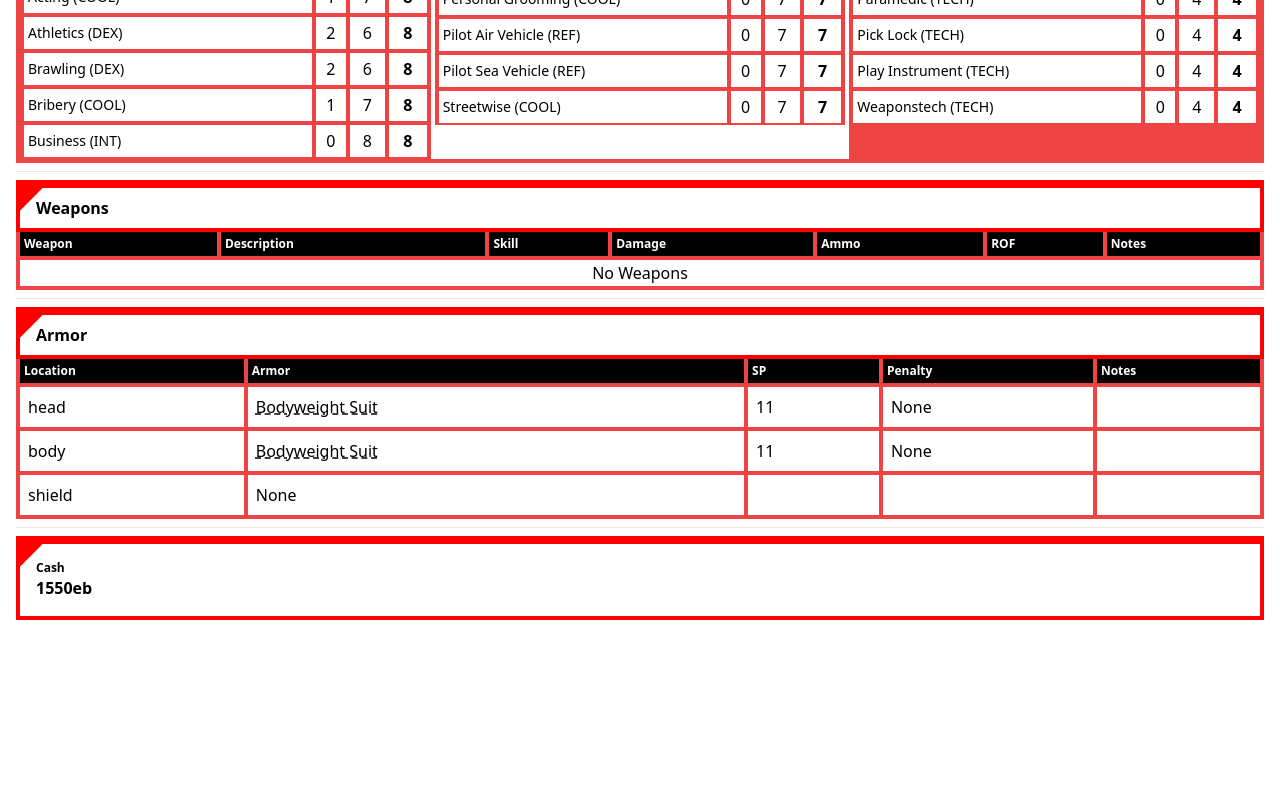
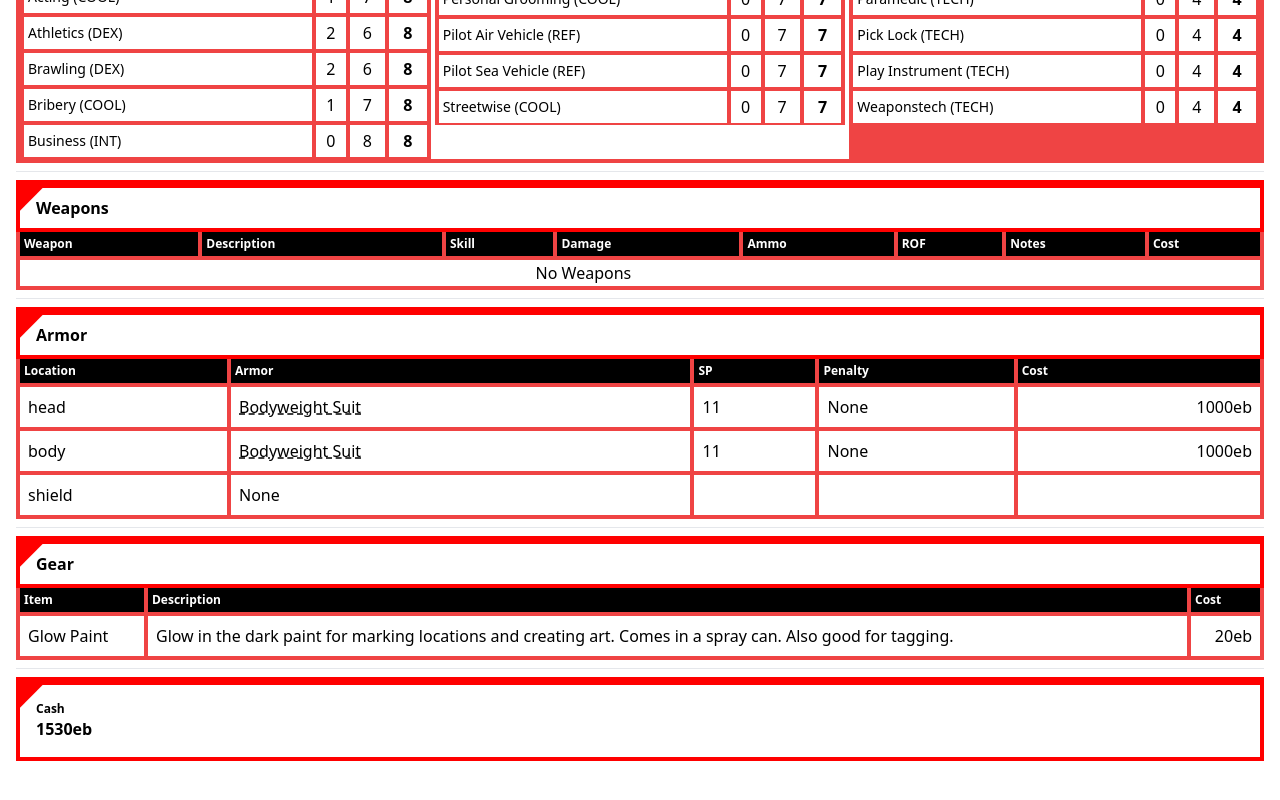
Before and after one commit to benabus/cyberpunk_red_chargen_v2, a Vue app: page / in a window 1280 px wide. Shown: the part 1058-1858 px from the top of the page. Before the commit the page ends 1766 px from the top, so only its background shows below. Built offline with nearby package versions, Linux system fonts and the light colour scheme; the HTML template or start-up script is replaced by a standard one.

Commit message:
Gets random gear.

```diff
--- a/src/classes/Character.ts
+++ b/src/classes/Character.ts
@@ -8,10 +8,11 @@ import {
     MeleeWeapons,
     RangedWeapons,
     WeaponAttachments,
-    ArmorList
+    ArmorList,
+    Gear
 } from "@/data";
 import { Skill, Weapon, Lifepath } from ".";
-import type { Armor } from "@/types";
+import type { Armor, GearItem } from "@/types";
 import { random_key } from "@/utilities";
 
 const Stat_Points: Record<string, number> = {
@@ -50,7 +51,7 @@ export class Character {
         shield: "None"
     }
     weapons: Weapon[] = []
-    gear: string[] = []
+    gear: GearItem[] = []
     housing: string = ""
     rent: number = 0
     lifestyle: string = ""
@@ -80,21 +81,10 @@ export class Character {
         for (const skill of SkillList) {
             this.skills[skill.getKey()] = skill;
         }
-        // const weapon = this.getRandomWeapon(["ranged"]);
-        // this.cash = this.cash - weapon.cost;
-        // this.weapons.push(weapon);
 
-        // this.weapons.push(this.getRandomWpeapon(["ranged"]));
-        // this.weapons.push(this.getRandomWeapon(["ranged"]));
-        // this.weapons.push(RangedWeapons[5])
-        // let attachment = WeaponAttachments["drum_magazine"];
-        // try {
-        //     this.weapons[0].addAttachment(attachment);
-        // } catch (e) {
-        //     console.log(e);
-        // }
         this.randomizeArmor()
         this.randomizeWeapons()
+        this.randomizeGear()
         this.randomize()
     }
     getHumanityLoss(): number {
@@ -103,6 +93,11 @@ export class Character {
             humanity_loss += cyberware.humanity_loss;
         }
         return humanity_loss;
+    }
+    getRandomGearItem({ max_cost = this.cash }: { max_cost?: number } = {}) {
+        const gear = Object.values(Gear).filter(gear => gear.cost <= max_cost);
+        const randomIndex = Math.floor(Math.random() * gear.length);
+        return gear[randomIndex];
     }
     getRandomArmor(armorType: "all" | "include shield" | "shield only" = "all"): Armor | "None" {
         let availableArmor: (Armor | "None")[] = ["None"];
@@ -170,7 +165,6 @@ export class Character {
         this.armor.head = head_armor
         // this.armor.shield = shield
         this.cash -= armor_cost
-        console.log(armor_cost)
     }
     randomizeWeapons() {
         for (let i = 0; i < Math.floor(Math.random() * 4); i++) {
@@ -183,14 +177,19 @@ export class Character {
                 console.log(`Could not add any weapons: ${e}`)
             }
         }
-        // try {
-        //     let weapon: Weapon = this.getRandomWeapon({ max_cost: cash });
-        //     this.weapons.push(weapon);
-        //     this.cash -= weapon.cost;
-        //     console.log("weapon cost:", weapon.cost)
-        // } catch (e) {
-        //     console.log(`Could not add any weapons: ${e}`)
-        // }
+    }
+    randomizeGear() {
+        while (this.cash > 0 && Math.random() > 0.5) {
+            try {
+                const gearItem: GearItem = this.getRandomGearItem({ max_cost: this.cash });
+                this.gear.push(gearItem);
+                this.cash -= gearItem.cost;
+                console.log("gear cost", gearItem.cost, gearItem.name)
+            } catch (e) {
+                console.log(`Could not add any gear: ${e}`)
+                break;
+            }
+        }
     }
     randomizeSkills() {
         let skill_points = this.skill_points
--- /dev/null
+++ b/src/components/CPTitle.vue
@@ -0,0 +1,6 @@
+<template>
+
+    <div class="flex pl-4 py-2 border-b-0 notch font-bold">
+        <slot></slot>
+    </div>
+</template>
--- a/src/data/gear.ts
+++ b/src/data/gear.ts
@@ -1,8 +1,11 @@
-const gear: Record<string, {
-    name: string,
-    cost: number,
-    description: string
-}> = {
+export interface GearItem {
+    name: string;
+    cost: number;
+    description: string;
+    bonus?: string;
+}
+
+const gear: Record<string, GearItem> = {
     "agent": {
         name: "Agent",
         cost: 100,
@@ -286,3 +289,5 @@ const gear: Record<string, {
         description: "Headset that projects cyberspace imagery over your view of the world around you. Highly advised for Netrunners. See Netrunning Section on pg. 195 for more info."
     },
 };
+
+export { gear as Gear }
--- a/src/data/index.ts
+++ b/src/data/index.ts
@@ -7,6 +7,7 @@ import { WeaponAttachments } from './weapon_attachments'
 import { ArmorList } from './armor'
 import { ClipChart } from './clip_chart'
 import { AmmoTypes } from './ammo_types'
+import { Gear } from './gear'
 
 export {
     Stat,
@@ -20,5 +21,6 @@ export {
     RangedWeapons,
     ArmorList,
     ClipChart,
-    AmmoTypes
+    AmmoTypes,
+    Gear
 }
--- a/src/types/index.ts
+++ b/src/types/index.ts
@@ -2,4 +2,5 @@ import type { WeaponAttachment } from "@/data/weapon_attachments";
 import type { AmmoType } from "@/data/ammo_types";
 import type { Armor } from "@/data/armor";
 import type { Stat } from "@/data/stats";
-export type { WeaponAttachment, AmmoType, Armor, Stat };
+import type { GearItem } from "@/data/gear";
+export type { WeaponAttachment, AmmoType, Armor, Stat, GearItem };
--- a/src/views/HomeView.vue
+++ b/src/views/HomeView.vue
@@ -22,6 +22,7 @@ import SkillsByGroup from '@/components/SkillsByGroup.vue'
 import CPTable from '@/components/CPTable.vue';
 import CPCell from '@/components/CPCell.vue';
 import CPRow from '@/components/CPRow.vue';
+import CPTitle from '@/components/CPTitle.vue';
 
 
 /**
@@ -169,10 +170,8 @@ const cash = ref(char.value.cash);
         <TextFieldRow :values="char_info" />
 
         <hr class="my-2" />
-        <div class="flex pl-4 py-2 border-b-0 notch ">
-            <div class="font-bold">Stats</div>
-        </div>
 
+        <CPTitle>Stats</CPTitle>
         <StatsBlock :stats="stats_block" />
 
         <hr class="my-2" />
@@ -183,9 +182,9 @@ const cash = ref(char.value.cash);
 
 
         <div class="skills">
-            <div class="flex pl-4 py-2 border-b-0 notch ">
-                <div class="font-bold mr-4">Skills</div>
-                <div class="">
+            <CPTitle>
+                <div class="mr-4">Skills</div>
+                <div class="font-normal">
                     Sorting by: <select v-model="sort_method">
                         <option value="alphabetical">Alphabetical</option>
                         <option value="base">Base</option>
@@ -193,7 +192,7 @@ const cash = ref(char.value.cash);
                         <option value="level">Level</option>
                     </select>
                 </div>
-            </div>
+            </CPTitle>
             <div class=" sm:columns-2 md:columns-3 columns-1 gap-1 bg-red-500 p-1">
                 <template v-if="sort_method === 'group'">
                     <SkillsByGroup :char="char" />
@@ -205,7 +204,7 @@ const cash = ref(char.value.cash);
         </div>
         <hr class="my-2" />
 
-        <CPTable title="Weapons" :headers="['Weapon', 'Description', 'Skill', 'Damage', 'Ammo', 'ROF', 'Notes']">
+        <CPTable title="Weapons" :headers="['Weapon', 'Description', 'Skill', 'Damage', 'Ammo', 'ROF', 'Notes', 'Cost']">
             <CPRow v-if="char.weapons.length <= 0">
                 <td colspan="7" class="text-center">No Weapons</td>
             </CPRow>
@@ -257,6 +256,7 @@ const cash = ref(char.value.cash);
                         </li>
                     </ul>
                 </CPCell>
+                <CPCell class="text-right">{{ weapon.cost }}eb</CPCell>
             </CPRow>
         </CPTable>
         <Modal :visible="weapon_attachment_modal_visible" @close="weapon_attachment_modal_visible = false">
@@ -277,7 +277,7 @@ const cash = ref(char.value.cash);
 
         <hr class="my-2" />
 
-        <CPTable title="Armor" :headers="['Location', 'Armor', 'SP', 'Penalty', 'Notes']">
+        <CPTable title="Armor" :headers="['Location', 'Armor', 'SP', 'Penalty', 'Cost']">
             <CPRow v-for="armor, location in char.armor" :key="`armor_${location}`">
                 <CPCell>{{ location }}</CPCell>
                 <CPCell>
@@ -286,7 +286,7 @@ const cash = ref(char.value.cash);
                 </CPCell>
                 <CPCell>{{ armor == "None" ? "" : armor.sp }}</CPCell>
                 <CPCell>{{ armor == "None" ? "" : armor.penalty.length <= 0 ? "None" : armor.penalty.map(penalty => `${penalty.stat}: ${penalty.penalty}`).join(", ") }}</CPCell>
-                <CPCell></CPCell>
+                <CPCell class="text-right">{{ armor == "None" ? "" : `${armor.cost}eb` }}</CPCell>
             </CPRow>
         </CPTable>
         <Modal :visible="armor_modal_visible" @close="armor_modal_visible = false">
@@ -297,9 +297,22 @@ const cash = ref(char.value.cash);
             </div>
         </Modal>
         <hr class="my-2" />
+
+        <CPTable title="Gear" :headers="['Item', 'Description', 'Cost']">
+            <CPRow v-if="char.gear.length <= 0">
+                <td colspan="3" class="text-center">No Gear</td>
+            </CPRow>
+            <CPRow v-for="gear in char.gear" :key="`gear_${gear.name}`">
+                <CPCell>{{ gear.name }}</CPCell>
+                <CPCell>{{ gear.description }}</CPCell>
+                <CPCell class="text-right">{{ gear.cost }}eb </CPCell>
+            </CPRow>
+        </CPTable>
+
+        <hr class="my-2" />
         <TextFieldRow :values="{ 'Cash': cash.toString() + 'eb' }" />
 
         <br /><br /><br />
 
     </main>
-</template>../components/SkillsByGroup.vue
+</template>
```
